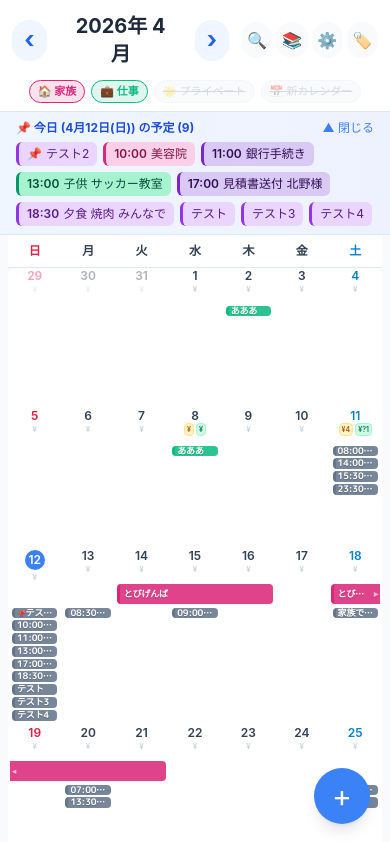
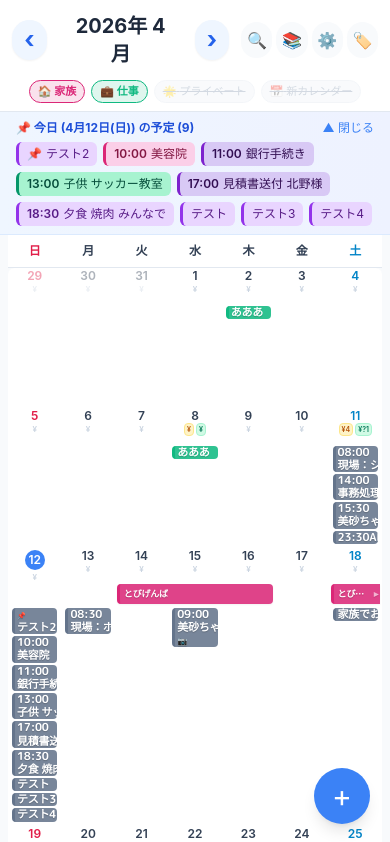
Before and after one commit to kentaro-shimizu-alt/family-calendar, a Next.js app: page / in a window 390 px wide. Shown: the top 842 px of the page. Built offline with nearby package versions, Linux system fonts and the light colour scheme.

Commit message:
スマホ予定: 文字9→11px、省略...を廃止して1文字でも多く表示

```diff
--- a/src/app/globals.css
+++ b/src/app/globals.css
@@ -45,9 +45,7 @@ body {
     font-family: 'M PLUS Rounded 1c', 'Hiragino Sans', 'Hiragino Kaku Gothic ProN', 'Noto Sans JP', sans-serif;
     font-weight: 700 !important;
     letter-spacing: -0.02em;
-    white-space: nowrap !important;
     overflow: hidden !important;
-    text-overflow: ellipsis !important;
   }
 }
 
--- a/src/components/MonthView.tsx
+++ b/src/components/MonthView.tsx
@@ -284,7 +284,7 @@ export default function MonthView({ currentMonth, events, dailyData, subCalendar
                               <button
                                 key={ev.id}
                                 onClick={(e) => { e.stopPropagation(); onEventClick(ev); }}
-                                className="ev-block text-left text-[9px] sm:text-[12px] leading-[1.2] rounded px-0.5 sm:px-1 py-0 sm:py-[2px] hover:brightness-95 transition font-bold whitespace-nowrap overflow-hidden text-ellipsis"
+                                className="ev-block text-left text-[11px] sm:text-[12px] leading-[1.2] rounded px-0.5 sm:px-1 py-0 sm:py-[2px] hover:brightness-95 transition font-bold overflow-hidden"
                                 style={{
                                   '--ev-bg': c.bg,
                                   '--ev-fg': c.fg,
```
